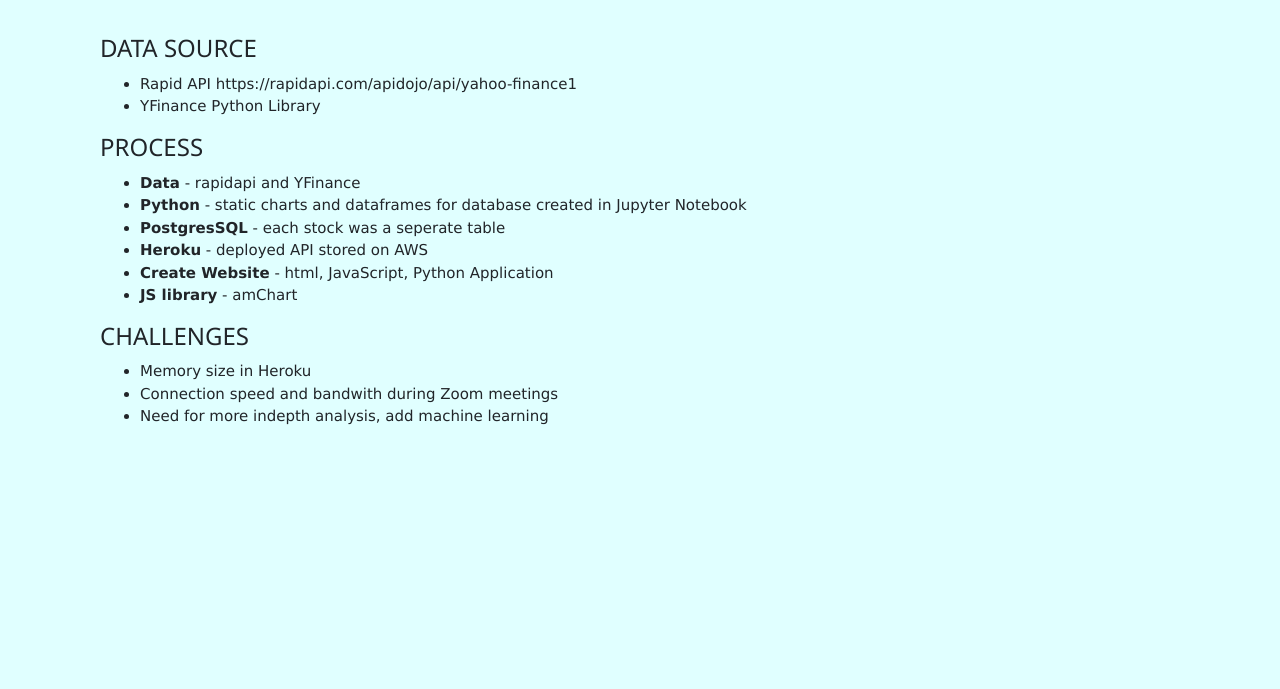
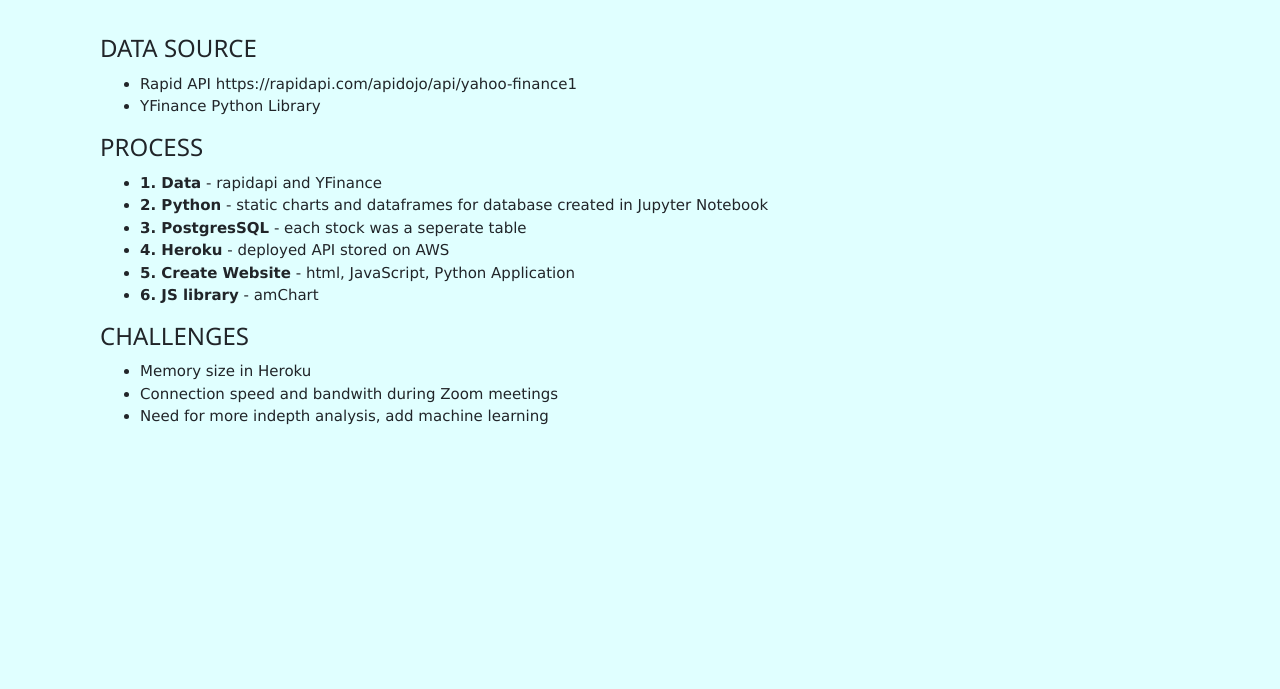
Before and after one commit to pauleppers/StockAnalysis, a plain HTML site: page templates/methodology.html in a window 1280 px wide. Shown: the part 111-800 px from the top of the page. Drawn offline with nearby package versions, Linux system fonts and the light colour scheme; files whose address does not match are found by name.

```diff
--- a/templates/methodology.html
+++ b/templates/methodology.html
@@ -106,12 +106,12 @@
         </ul>
     <h3>PROCESS</h3>
         <ul>
-            <li><strong>Data</strong> - rapidapi and YFinance</li>
-            <li><strong>Python</strong> - static charts and dataframes for database created in Jupyter Notebook</li>
-            <li><strong>PostgresSQL</strong> - each stock was a seperate table</li>
-            <li><strong>Heroku</strong> - deployed API stored on AWS</li>
-            <li><strong>Create Website</strong> - html, JavaScript, Python Application</li>
-            <li><strong>JS library</strong> - amChart</li>
+            <li><strong>1. Data</strong> - rapidapi and YFinance</li>
+            <li><strong>2. Python</strong> - static charts and dataframes for database created in Jupyter Notebook</li>
+            <li><strong>3. PostgresSQL</strong> - each stock was a seperate table</li>
+            <li><strong>4. Heroku</strong> - deployed API stored on AWS</li>
+            <li><strong>5. Create Website</strong> - html, JavaScript, Python Application</li>
+            <li><strong>6. JS library</strong> - amChart</li>
         </ul>
     <h3>CHALLENGES</h3>
         <ul>
```
Also changed, not shown: templates/about.html (+1 -1 lines), templates/graphs.html (+1 -1 lines), 2 other files.
